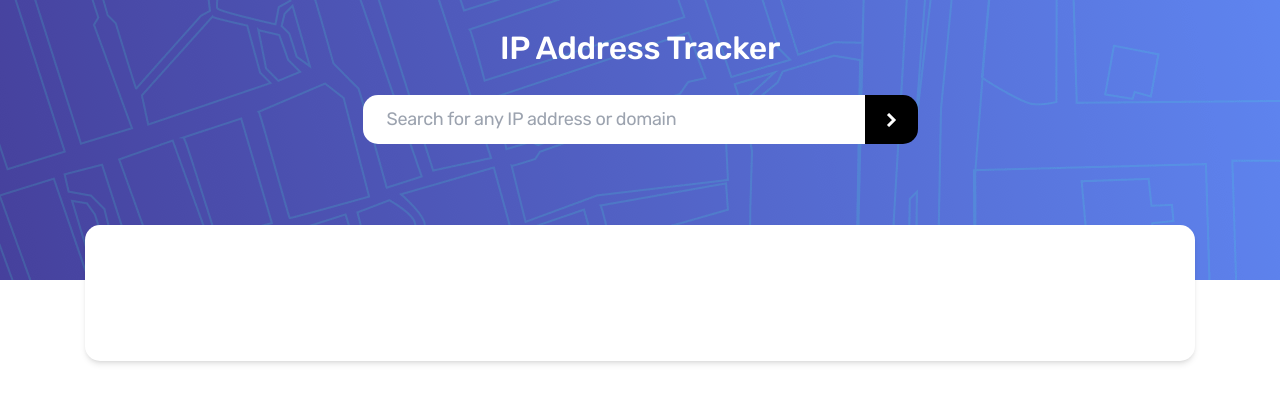
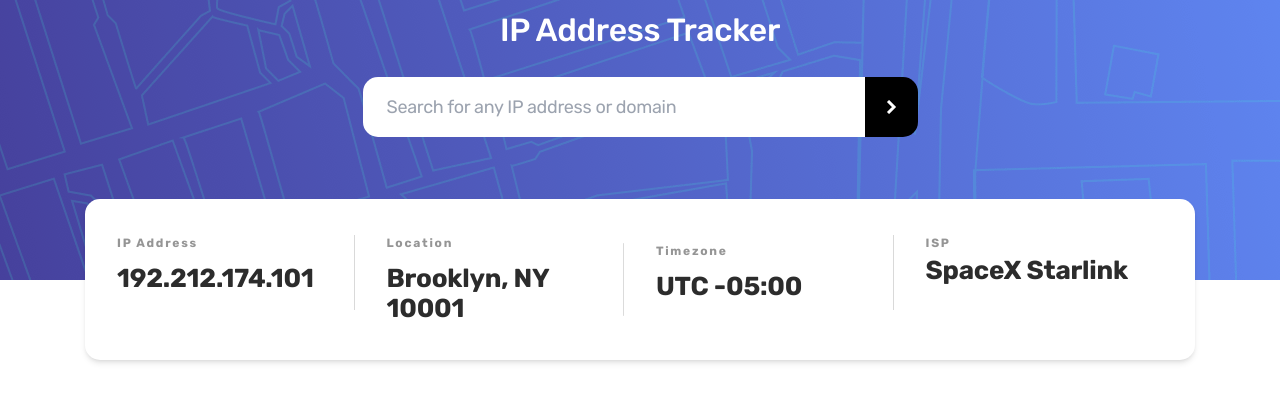
Before and after one commit to Mikoyzskie/fm-ip-address, a Next.js app: page / in a window 1280 px wide. Shown: the top 402 px of the page. Built offline with nearby package versions, Linux system fonts and the light colour scheme.

Commit message:
ip details

```diff
--- a/src/app/page.tsx
+++ b/src/app/page.tsx
@@ -14,13 +14,47 @@ export default function Home() {
         />
         <div className="absolute inset-0 flex flex-col justify-center items-center pt-[33px] tracking-[-0.29px]">
           <h1 className="font-medium text-[32px] text-white leading-[30px] mb-8">IP Address Tracker</h1>
-          <div className="max-w-[555px] w-full h-[58px] rounded-[15px] overflow-hidden flex">
-            <input type="text" name="" id="" placeholder="Search for any IP address or domain" className="outline-none w-full px-6 py-[18px] text-lg leading-[21px]" />
-            <button className="size-[58px] h-full bg-black flex items-center justify-center">
-              <svg xmlns="http://www.w3.org/2000/svg" width="11" height="14"><path fill="none" stroke="#FFF" stroke-width="3" d="M2 1l6 6-6 6" /></svg>
+          <div className="max-w-[555px] w-full flex ">
+            <div className="px-6 py-[18px] bg-white w-full rounded-l-[15px]">
+              <input type="text" placeholder="Search for any IP address or domain" className="outline-none w-full text-lg h-full leading-[21px]" />
+            </div>
+
+            <button className="w-[58px] h-full bg-black flex items-center justify-center rounded-r-[15px]">
+              <svg xmlns="http://www.w3.org/2000/svg" width="11" height="14"><path fill="none" stroke="#FFF" strokeWidth="3" d="M2 1l6 6-6 6" /></svg>
             </button>
           </div>
-          <div className="max-w-[1110px] relative -bottom-[81px] w-full h-[161px] bg-white shadow-md rounded-[15px]">
+          <div className="max-w-[1110px] relative -bottom-1/4 w-full bg-white shadow-md rounded-[15px] px-8 py-9 grid grid-cols-4 gap-8 items-start">
+            <div className="flex justify-between items-start">
+              <div className="flex flex-col items-start gap-[13px]">
+                <p className="tracking-[1.75px] text-xs font-bold text-[rgba(44,44,44,0.5)]">IP Address</p>
+                <h2 className="text-[#2C2C2C] text-[26px] leading-[30px] font-bold -tracking-[0.23px]">192.212.174.101</h2>
+              </div>
+              <svg width="1" height="75" viewBox="0 0 1 75" fill="none" xmlns="http://www.w3.org/2000/svg">
+                <rect opacity="0.15" width="1" height="75" fill="black" />
+              </svg>
+            </div>
+            <div className="flex justify-between items-center">
+              <div className="flex flex-col items-start gap-[13px]">
+                <p className="tracking-[1.75px] text-xs font-bold text-[rgba(44,44,44,0.5)]">Location</p>
+                <h2 className="text-[#2C2C2C] text-[26px] leading-[30px] font-bold -tracking-[0.23px]">Brooklyn, NY 10001</h2>
+              </div>
+              <svg width="1" height="75" viewBox="0 0 1 75" fill="none" xmlns="http://www.w3.org/2000/svg">
+                <rect opacity="0.15" width="1" height="75" fill="black" />
+              </svg>
+            </div>
+            <div className="flex justify-between items-center">
+              <div className="flex flex-col items-start gap-[13px]">
+                <p className="tracking-[1.75px] text-xs font-bold text-[rgba(44,44,44,0.5)]">Timezone</p>
+                <h2 className="text-[#2C2C2C] text-[26px] leading-[30px] font-bold -tracking-[0.23px]">UTC -05:00</h2>
+              </div>
+              <svg width="1" height="75" viewBox="0 0 1 75" fill="none" xmlns="http://www.w3.org/2000/svg">
+                <rect opacity="0.15" width="1" height="75" fill="black" />
+              </svg>
+            </div>
+            <div className="flex flex-col items-start">
+              <p className="tracking-[1.75px] text-xs font-bold text-[rgba(44,44,44,0.5)]">ISP</p>
+              <h2 className="text-[#2C2C2C] text-[26px] font-bold -tracking-[0.23px]">SpaceX Starlink</h2>
+            </div>
 
           </div>
         </div>
```
